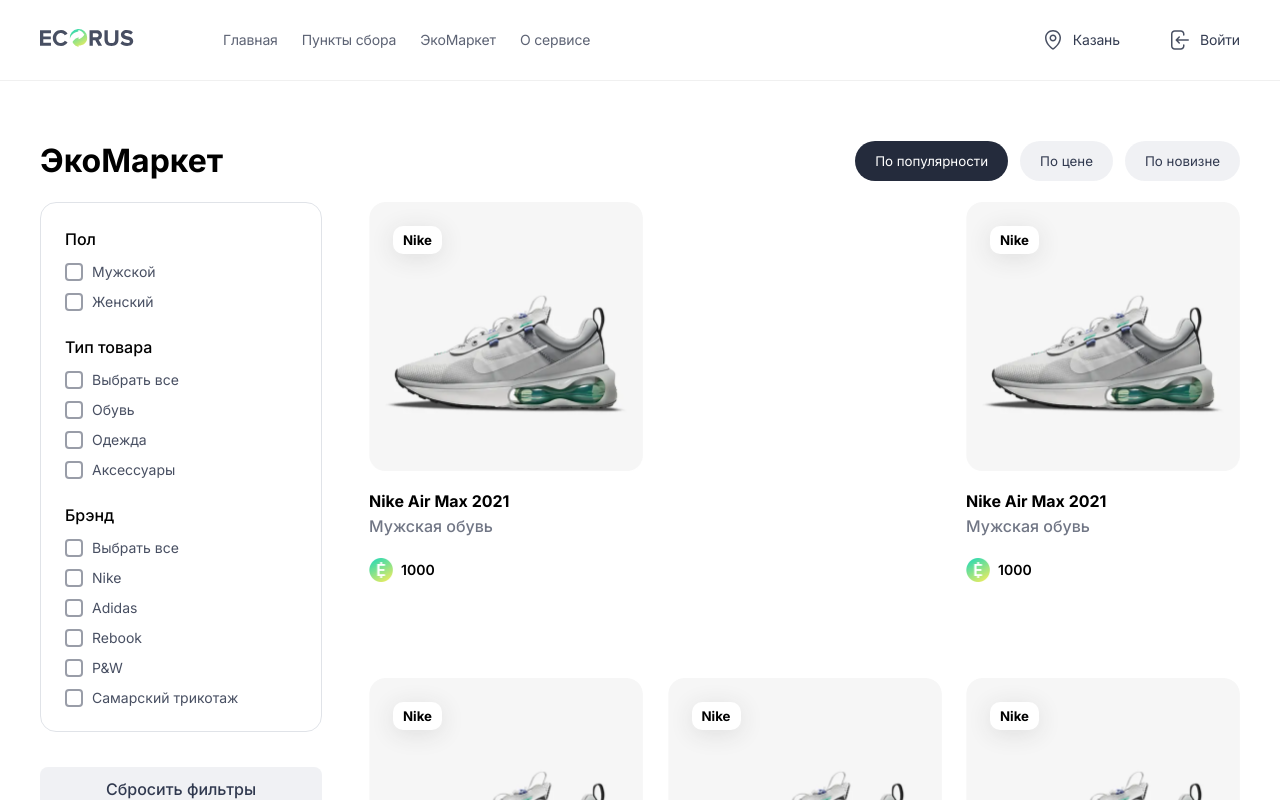
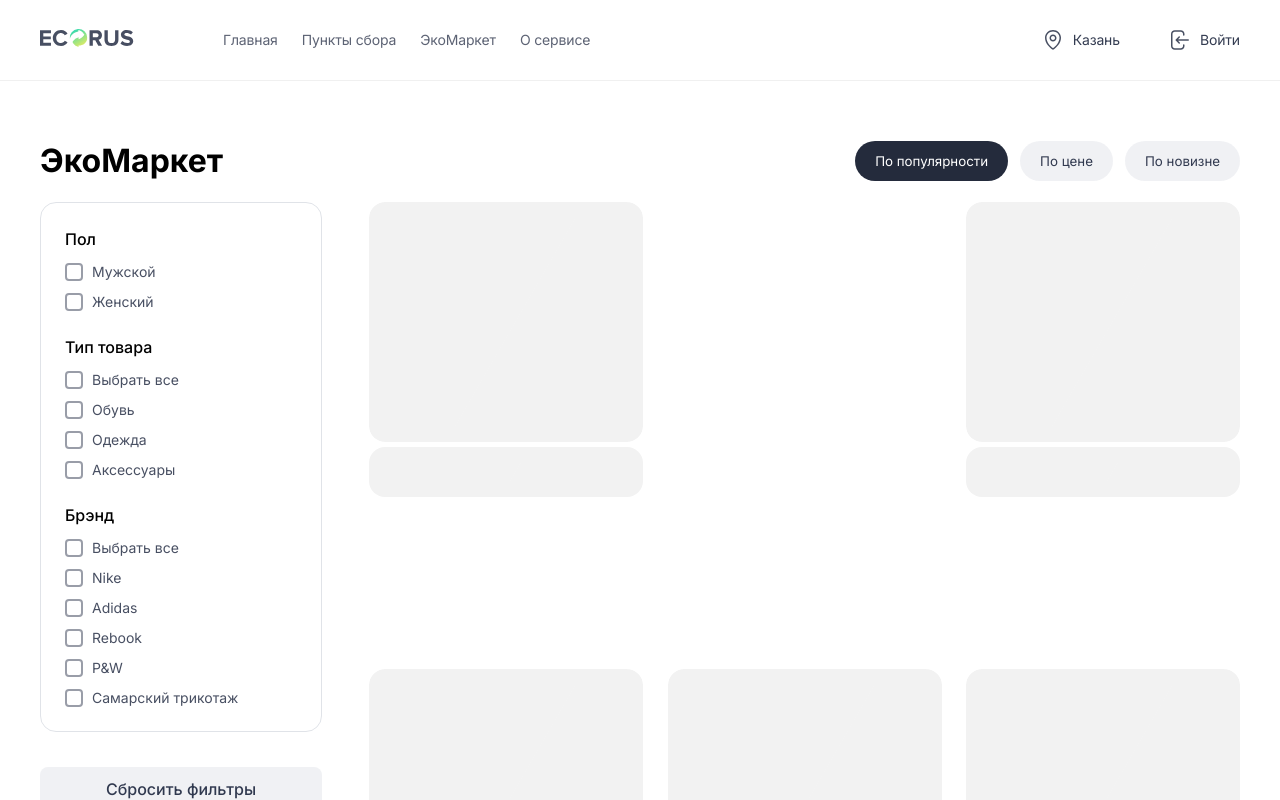
Before and after one commit to DamirGuzaerov/eco-project-react, a React (Create React App) app: page /ecoMarket in a window 1280 px wide. Shown: the top 800 px of the page. Built offline with nearby package versions, Linux system fonts and the light colour scheme; no server answers.

Commit message:
fixed reg and added example of skeleton card animation

```diff
--- a/src/components/modals/regModal/regModal.tsx
+++ b/src/components/modals/regModal/regModal.tsx
@@ -37,8 +37,11 @@
             then: Yup.string().oneOf(
                 [Yup.ref("password")],
                 "Пароли должны совпадать"
-            )
-        })
+            ),
+        }),
+        username: Yup.string()
+            .required('Введите логин')
+            .min(5, 'Минимальное количество символов - 5')
     });
 
     const openModal = (modal: any) => {
@@ -51,7 +54,7 @@
         axios.post('/account',
             {
                 phone_number: values.phone,
-                username: values.phone,
+                username: values.username,
                 password: values.password,
                 role: 'ADMIN'
             }).then((r) => {
@@ -85,7 +88,8 @@
                 <Formik initialValues={{
                     phone: '',
                     password: '',
-                    repeatPassword: ''
+                    repeatPassword: '',
+                    username: ''
                 }}
                         onSubmit={(values) => {
                             sendRequest(values);
@@ -99,6 +103,12 @@
                                        style={getErrorStyle(errors, touched.phone, 'phone')}/>
                                 {touched.phone && errors.phone ? (
                                     <p className={defaultModalStyles.error_message}>{errors.phone}</p>
+                                ) : null}
+
+                                <Field name="username" placeholder={'Логин'}
+                                       style={getErrorStyle(errors, touched.username, 'username')}/>
+                                {touched.username && errors.username ? (
+                                    <p className={defaultModalStyles.error_message}>{errors.username}</p>
                                 ) : null}
 
                                 <Field type="password" name="password" placeholder={'Пароль'}
--- a/src/components/ui/productCard/productCard.tsx
+++ b/src/components/ui/productCard/productCard.tsx
@@ -1,15 +1,19 @@
-import React, {FC} from "react";
+import React, {FC, useState} from "react";
 import styles from './productCard.module.sass'
 import costIcon from '../../../assets/images/img_2.png'
+import {useSpring, animated, easings} from 'react-spring'
 
-interface ProductCardProps{
-    imgUrl:string,
-    brand:string,
-    productName:string,
-    productType:string,
-    cost:string
+
+interface ProductCardProps {
+    imgUrl: string,
+    brand: string,
+    productName: string,
+    productType: string,
+    cost: string
 }
+
 const ProductCard: FC<ProductCardProps> = (props) => {
+    const [isLoading, setIsLoading] = useState(true);
     const {
         imgUrl,
         brand,
@@ -18,20 +22,70 @@
         cost
     } = props;
 
-    return (
-        <div className={styles.productCardWrapper}>
+    const styling = useSpring({
+        from: {
+            background: 'rgba(255, 255, 255, 0.1)',
+            x: 0
+        },
+        to: {
+            background: 'rgba(255, 255, 255, 0)',
+            x: 250
+        },
+        config: {
+            duration: 1000,
+        },
+
+        reset: true,
+        loop: true
+
+
+    })
+
+
+    return <div className={styles.productCardWrapper}>
         <div className={styles.productCardImgWrapper}>
-                <h5 className={styles.productBrand}>{brand}</h5>
-                <img src={imgUrl} alt=""/>
+            {isLoading ? (<div style={{
+                width: 274,
+                height: 240,
+                backgroundColor: '#f2f2f2',
+                borderRadius: 16,
+            }}><animated.div style={{
+                width: 60,
+                height: 240,
+                borderRadius: 16,
+                transform: 'skewX(-30deg)',
+                boxShadow: '0 0 30px 30px rgba(255, 255, 255, 255, 0.05)',
+                ...styling
+            }}
+            /></div>) : (<><h5 className={styles.productBrand}>{brand}</h5><img src={imgUrl} alt=""/></>)}
         </div>
-            <h4 className={styles.productName}>{productName}</h4>
-            <h4 className={styles.productType}>{productType}</h4>
+        {isLoading ? (<div style={{
+                width: 274,
+                height: 50,
+                marginTop: 5,
+                backgroundColor: '#f2f2f2',
+                borderRadius: 16,
+            }}>
+                <animated.div style={{
+                    width: 60,
+                    borderRadius: 16,
+                    height: 50,
+                    transform: 'skewX(-30deg)',
+                    boxShadow: '0 0 30px 30px rgba(255, 255, 255, 255, 0.05)',
+                    ...styling
+                }}
+                />
+
+            </div>) :
+            (<><h4 className={styles.productName}>{productName}</h4><h4
+                className={styles.productType}>{productType}</h4>
                 <div className={styles.productCost}>
                     <img className={styles.costIcon} src={costIcon} alt=""/>
                     {cost}
                 </div>
+            </>)}
     </div>
-    );
+
 }
 
 export default ProductCard;
```
Lines whose indentation alone changed are shown as unchanged.
